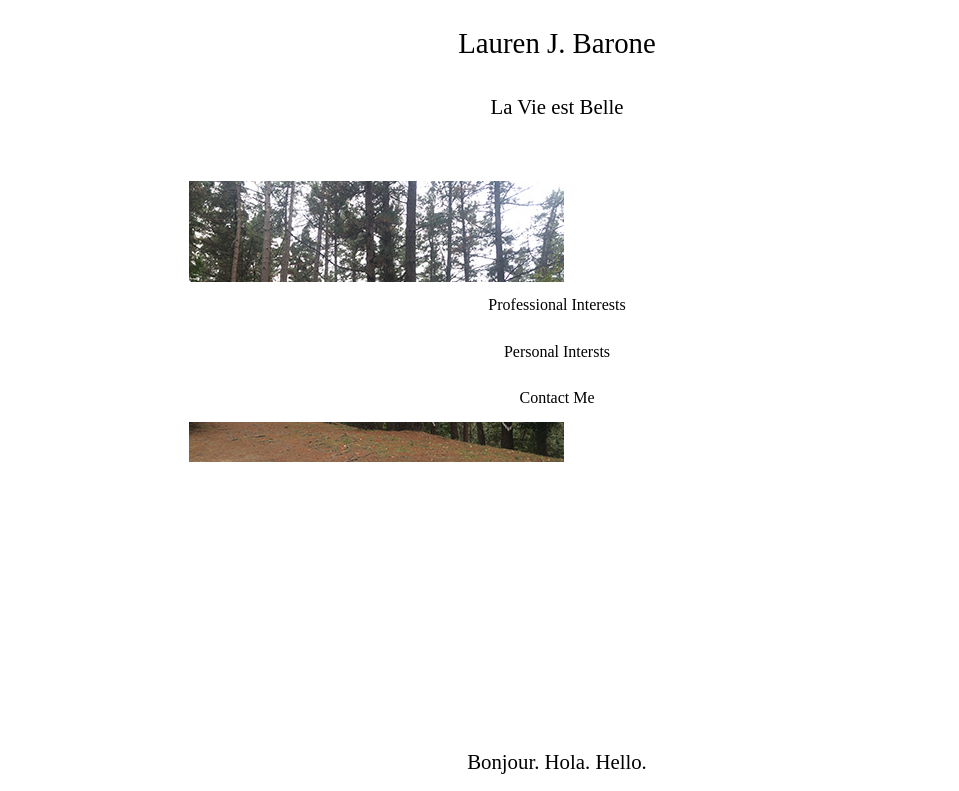
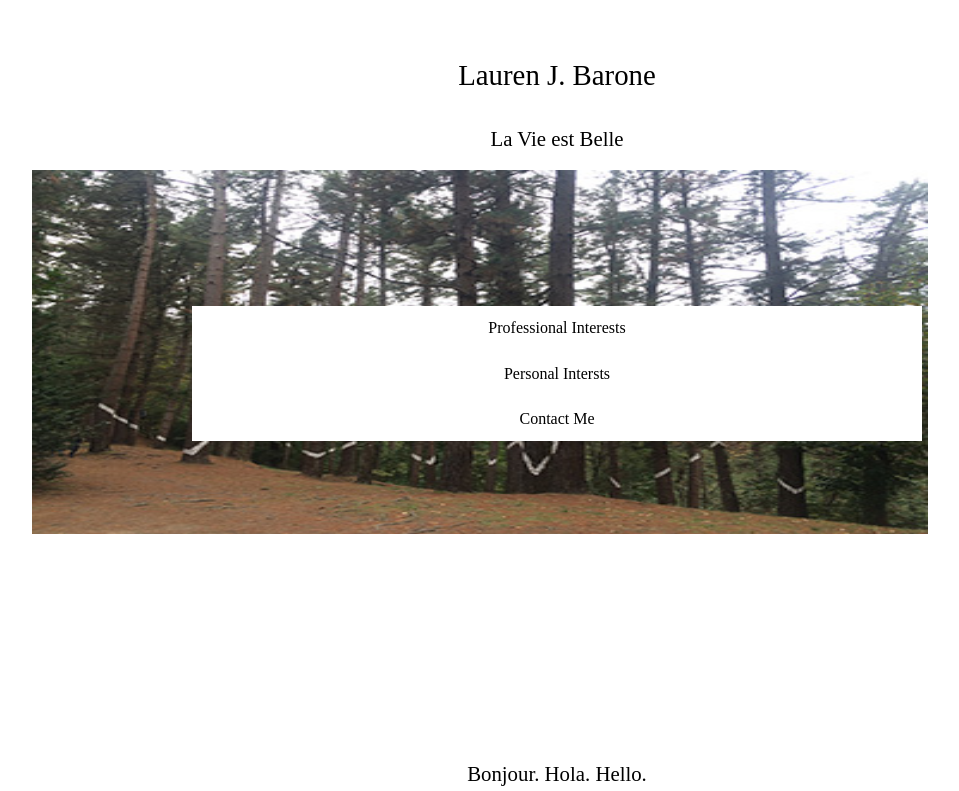
Before and after one commit to grc-338-03-spring-2016/github-mobile-website-03-ljbarone, a plain HTML site: page index.html in a window 1280 px wide. Shown: the top 791 px of the page, without its empty margins (83-1042 px from the left). Drawn offline with Linux system fonts and the light colour scheme; a web font is replaced by a local one.

Commit message:
Initial Commit

```diff
--- a/index.html
+++ b/index.html
@@ -10,16 +10,18 @@
 
 <style>
 
-body{
+.container{
     background-image: url("images/tree.jpg");
     background-repeat: no-repeat;
     background-position: 30% 20%;
+    background-size: 70% 30%;
     }
 
 </style>
 </head>
 
 <body>
+    <div class="container">
     <h1>Lauren J. Barone</h1>
 
     <h2>La Vie est Belle</h2>
@@ -33,12 +35,13 @@ body{
     </ul>
 </nav>
 
-     <h5>Bonjour. Hola. Hello.</h5>
+<h5>Bonjour. Hola. Hello.</h5>
     <p>My name is Lauren Barone and I am a junior at Cal Poly State University. I am a double major with Graphic Communication and Spanish with a minor in Packaging. Although I am originally from Southern California, I hope to one day live abroad. This may be becuase I am part French and I have been traveling to France since I was born. Aside from loving to travel, I am an avid nature girl and love hiking, backpacking, stand up paddling, biking, and yoga. Welcome to my page. Click around to learn a little more about me. </p>
 <img src="images/me.jpg" alt="picture of me" width="380" height="300">
 
 <h2>Discover. Enjoy.</h2>
 
+    </div>
 
 </body>
 
--- a/stylesheet/stylesheet.css
+++ b/stylesheet/stylesheet.css
@@ -82,3 +82,6 @@ nav ul li a{
 div{
     padding: 2em 2em 1em 2em;
 }
+/* for tablets: */
+
+/* For desktop: */
```
Also changed, not shown: contact.html (+3 -3 lines), personal.html (+1 -1 lines), professional.html (+1 -1 lines).
